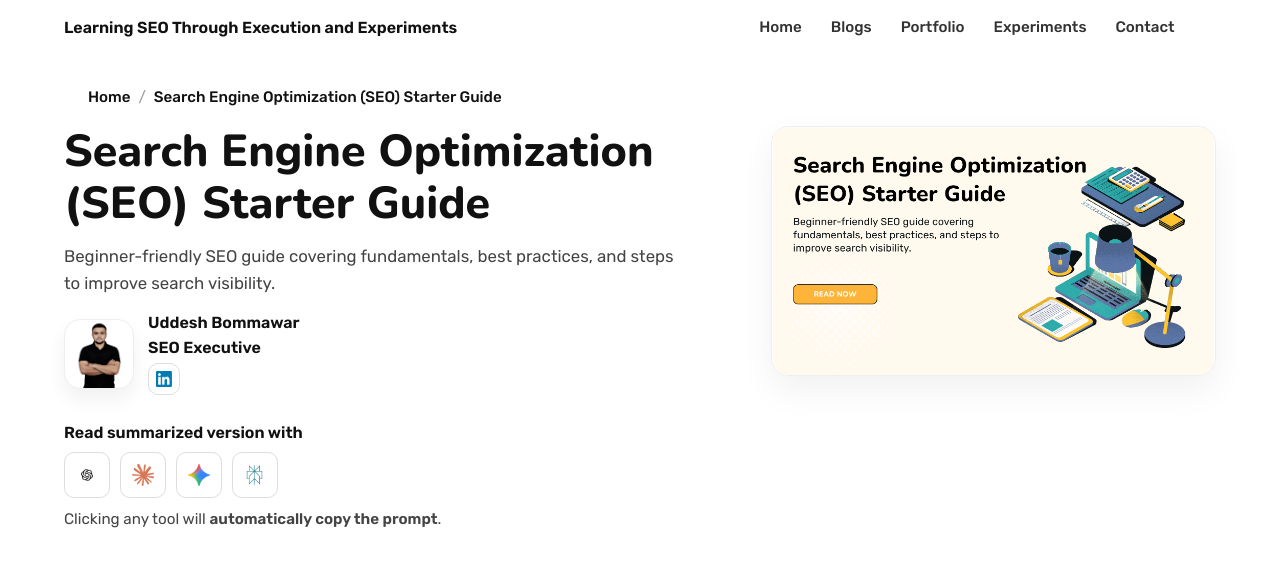
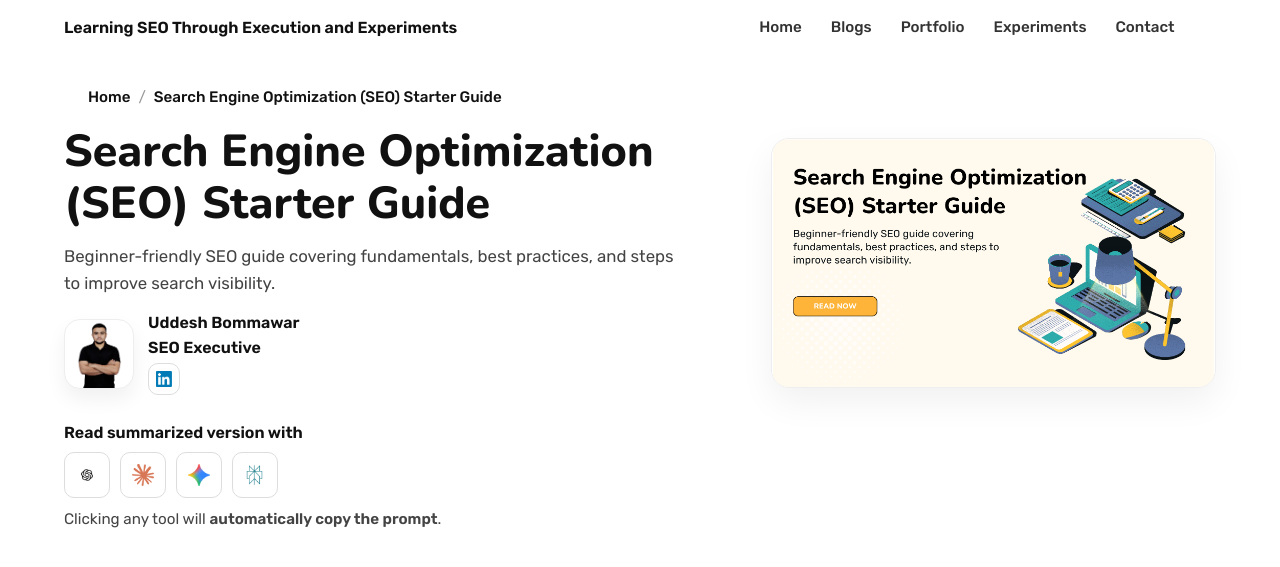
Before and after one commit to uddeshbommawar/uddeshbommawar.github.io, a Jekyll site: the page built from blogs/seo-blogs/test-blog.md, in a window 1280 px wide. Shown: the top 567 px of the page. Built offline with Jekyll 4.4.1, drawn with Linux system fonts in a browser that asks for light colours.

Commit message:
Update main.css

```diff
--- a/assets/css/main.css
+++ b/assets/css/main.css
@@ -754,7 +754,17 @@ h1, h2, h3, h4, h5, h6 {
   align-items: start;
 
   margin-top: 18px;
-  margin-bottom: 18px;
+  margin-bottom: 8px;
+
+  .post-hero {
+  background: linear-gradient(
+    135deg,
+    #ffffff,
+    #fafafa
+  );
+  border-radius: 24px;
+  padding: 32px 32px;
+}
 
 .post-hero-left .post-title {
   font-size: 2.8rem;
@@ -857,12 +867,19 @@ background: #fff;
   overflow: hidden;
   border: 1px solid #eee;
   box-shadow: 0 14px 35px rgba(0,0,0,0.06);
+  max-width: 520px;
+  grid-template-columns: 1.15fr 0.85fr;
 }
 
 .post-hero-image img {
   width: 100%;
   height: auto;
   display: block;
+}
+
+.post-hero-right {
+  align-self: flex-start;
+  padding-top: 12px;
 }
 
 /* ================================
@@ -939,7 +956,7 @@ background: #fff;
 
 .post-content h3 {
   font-size: 1.25rem;
-  margin-top: 24px;
+  margin-top: 12px;
   margin-bottom: 10px;
   color: #111;
 }
```
